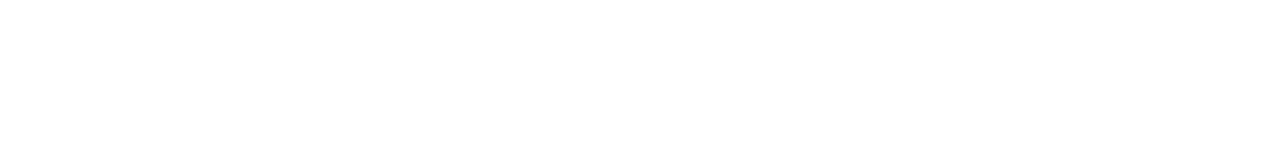
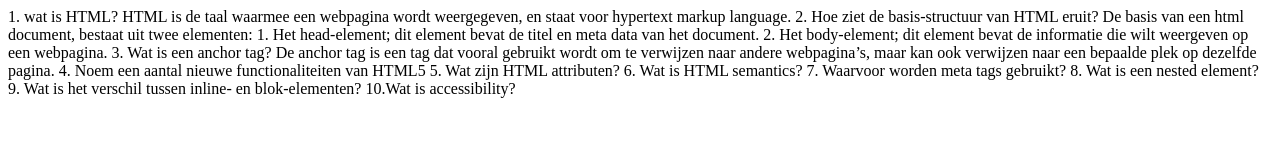
Before and after one commit to Mikevanschaik/TG-Web_Development, a plain HTML site: page Hard Skills/Html/Html questions.html in a window 1280 px wide. Drawn offline with Linux system fonts and the light colour scheme.

Commit message:
Update Html questions.html

```diff
--- a/Hard Skills/Html/Html questions.html
+++ b/Hard Skills/Html/Html questions.html
@@ -2,6 +2,30 @@
 <html>
 <head></head>
 <body>
+1. wat is HTML?
+    HTML is de taal waarmee een webpagina wordt weergegeven, en staat voor hypertext markup language.
+2. Hoe ziet de basis-structuur van HTML eruit?
+    De basis van een html document, bestaat uit twee elementen:
+    1. Het head-element; dit element bevat de titel en meta data van het document.
+    2. Het body-element; dit element bevat de informatie die wilt weergeven op een webpagina.
+3. Wat is een anchor tag?
+    De anchor tag is een tag dat vooral gebruikt wordt om te verwijzen naar andere webpagina’s,
+    maar kan ook verwijzen naar een bepaalde plek op dezelfde pagina.
+4. Noem een aantal nieuwe functionaliteiten van HTML5
+
+
+5. Wat zijn HTML attributen?
+
+6. Wat is HTML semantics?
+
+7. Waarvoor worden meta tags gebruikt?
+
+8. Wat is een nested element?
+
+9. Wat is het verschil tussen inline- en blok-elementen?
+
+10.Wat is accessibility?
+
 
 </body>
 </html>
```
